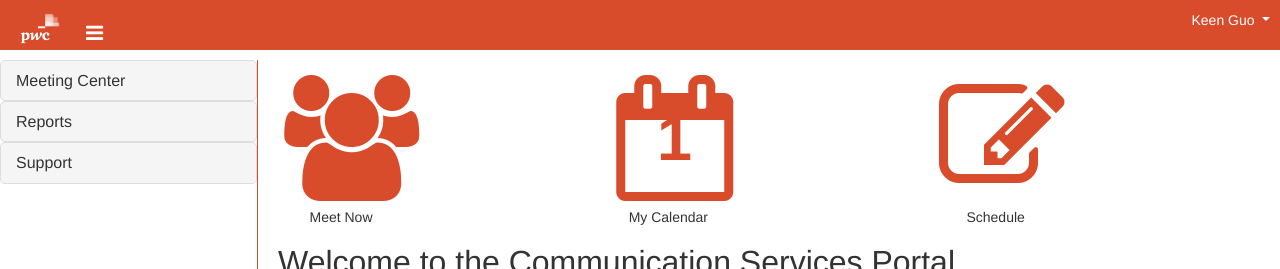
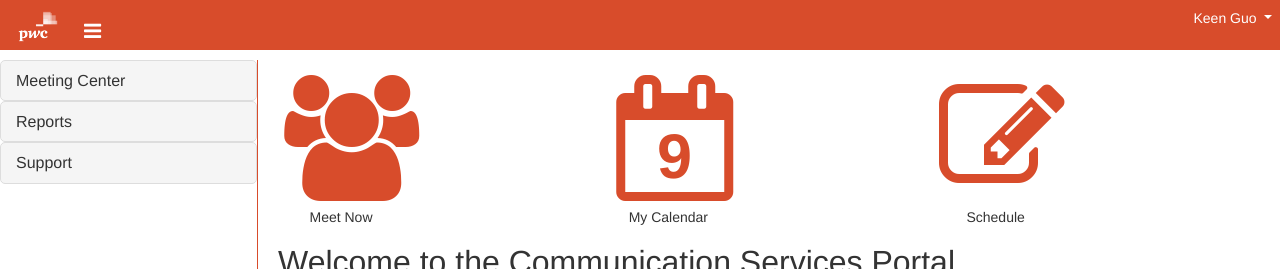
Before and after one commit to zwheui/Angular4Demo, an Angular app: page / in a window 1280 px wide. Shown: the top 269 px of the page. Built offline with nearby package versions, Linux system fonts and the light colour scheme.

Commit message:
'lalala'

```diff
--- a/src/app/app.component.css
+++ b/src/app/app.component.css
@@ -1,55 +1,34 @@
 .top-nav{
 	width:100%;
 	height: 50px;
-	padding:10px;
+	padding:8px;
 }
 .logo {
     max-height: 200px;
     max-width: 60px;
     margin-top: -12px;
 }
-/*.box {
-	display: flex;
-  	flex-direction: row;
-  	flex-wrap: nowrap;
-  	justify-content:space-between;
-}*/
-/*.left-nav{
-	width:0px;
-	border-right: 0px solid;
-    border-color: #D84C2B;
-    padding:0;
-    transition: all .5s ease;
+
+#dropdown{
+	display: none;
 }
-.left-nav a{
-	font-size: 14px;
+#ellipsis{
+	display: block;
+	border-color: #ddd;
+	width:35px;
+	height: 35px;
 }
-.left-nav h3 a{
-	color: #333;
-	font-size: 16px;
+#ellipsis:hover{
+	background-color: #ddd;
 }
-.left-nav h4{
-	font-size: 18px;
-}*/
-/*.last-icon {
-    color: #D84C2B;
-    font-size: 450%;
-    margin-left: 5%;
-    margin-right: 4%;
-    margin-bottom: 5%;
+#ellipsis i{
+	padding:10px 15px;
 }
-.innerHomeIcons {
-    width: 33%;
-    float: left;
+@media (min-width: 768px){
+	#dropdown{
+		display: block;
+	}
+	#ellipsis{
+		display: none;
+	}
 }
-.icon{
-	text-align:center;
-}*/
-
-/*@media (min-width: 768px){
-	.left-nav{
-		width:350px;
-		border-right: 1px solid;
-	    border-color: #D84C2B;
-	}
-}*/
--- a/src/app/app.component.html
+++ b/src/app/app.component.html
@@ -8,11 +8,22 @@
 				</a>
 			</div>
 
-			<a href="#" onclick="return false;" class="dropdown-toggle white-color" id="dropdown" data-toggle="dropdown" role="button" aria-expanded="false">
-				{{user}} <span class="caret"></span>
-			</a>
+      <div>
+        <a href="#" onclick="return false;" class="dropdown-toggle white-color" id="dropdown" data-toggle="dropdown" role="button" aria-expanded="false">
+          {{user}} <span class="caret"></span>
+        </a>
+        <a href="#" (click)="ellipsisClick()" onclick="return false;" class="border-round-card white-color" id="ellipsis">
+          <i class="fa fa-ellipsis-v" aria-hidden="true"></i>
+        </a>
+      </div>
 		</div>
 	</div>
+
+  <div *ngIf="showHeader2" class="top-nav red-background border-top-white header2">
+    <a href="#" onclick="return false;" class="dropdown-toggle white-color" data-toggle="dropdown" role="button" aria-expanded="false">
+      {{user}} <span class="caret"></span>
+    </a>
+  </div>
 
 
 	<div class="height-full box box-horizontal margin-top-5">
@@ -20,52 +31,6 @@
 		<app-leftnav [showLeftNav] = "showLeftNav"></app-leftnav>
 
 		<app-maincontent></app-maincontent>
-
-		<!-- <div class="width-full padding-20">
-			<div class="icons box box-horizontal box-space-between box-wrap">
-				<div class="icon">
-					<a ui-sref="MeetingPersonalMeeting" title="Meet Now" href="#">
-						<span class="fa-stack last-icon"><i class="fa fa-users fa-stack-2x"></i></span>
-					</a>
-					<p class="innerIconsText">Meet Now</p>
-				</div>
-				<div class="icon">
-					<a ui-sref="MeetingList" title="My Calendar" href="#">
-						<span class="fa-stack last-icon">
-							<i class="fa fa-calendar-o fa-stack-2x"></i> <strong class="fa-stack-1x calendar-text myCalendar ng-binding">1</strong>
-						</span>
-					</a>
-					<p class="innerIconsText">My Calendar</p>
-				</div>
-				<div class="icon">
-					<a ui-sref="MeetingCreateMeeting" title="Schedule" href="#">
-						<span class="fa-stack last-icon"><i class="fa fa-pencil-square-o fa-stack-2x"></i></span>
-					</a>
-					<p class="innerIconsText">Schedule</p>
-				</div>
-				<div></div>
-			</div>
-
-			<div ng-bind-html="homeContent" class="ng-binding">
-				<h2>Welcome to the Communication Services Portal</h2>
-				<p>Warning: Sharing personal, firm, or client confidential information can put the firm at risk. All WebEx usage must conform to local laws concerning client confidentiality, data protection and privacy as well as data protection, privacy and risk policies. As a meeting host you are responsible for ensuring compliance and making meeting participants aware of their confidentiality responsibilities. The use of Computer Based Audio (VOIP) may not be acceptable in some territories. If you have any questions, or need further information or guidance regarding the information that you will be using during your event, please contact your local Risk Management office.</p>
-
-				<h2>Learn more about WebEx</h2>Join the
-				<a target="_blank" href="#">Communication Services Spark Group</a>
-				to ask questions, share best practices and get the latest information.
-			</div>
-
-			<footer class="margin-top-20">
-				<div>
-					<p class="ng-binding">Copyright © 2017</p>
-				</div>
-				<div ng-bind-html="footer" class="ng-binding"><br>
-					PricewaterhouseCoopers. All rights reserved. PricewaterhouseCoopers refers to the network of member firms<br>
-					of PricewaterhouseCoopers International Limited, each of which is a separate and independent legal entity.
-				</div>
-			</footer>
-		</div> -->
-
 
 	</div>
 
--- a/src/app/app.component.ts
+++ b/src/app/app.component.ts
@@ -10,7 +10,7 @@ export class AppComponent {
   title = "Keen's Angular site";
   user = "Keen Guo";
   showLeftNav = true;
-
+  showHeader2 = false;
 
   constructor(
     @Inject(DataService) private leftNave
@@ -29,4 +29,8 @@ export class AppComponent {
 
     console.log(this.showLeftNav);
   }
+
+  ellipsisClick(){
+    this.showHeader2 = !this.showHeader2;
+  }
 }
--- a/src/app/maincontent/maincontent.component.css
+++ b/src/app/maincontent/maincontent.component.css
@@ -12,3 +12,6 @@
 .icon{
 	text-align:center;
 }
+strong{
+	padding-top: 18px;
+}
--- a/src/app/maincontent/maincontent.component.html
+++ b/src/app/maincontent/maincontent.component.html
@@ -9,7 +9,8 @@
 		<div class="icon">
 			<a ui-sref="MeetingList" title="My Calendar" href="#">
 				<span class="fa-stack last-icon">
-					<i class="fa fa-calendar-o fa-stack-2x"></i> <strong class="fa-stack-1x calendar-text myCalendar ng-binding">1</strong>
+					<i class="fa fa-calendar-o fa-stack-2x"></i>
+					<strong class="fa-stack-1x calendar-text myCalendar ng-binding">{{today}}</strong>
 				</span>
 			</a>
 			<p class="innerIconsText">My Calendar</p>
--- a/src/app/maincontent/maincontent.component.ts
+++ b/src/app/maincontent/maincontent.component.ts
@@ -7,6 +7,7 @@ import { Component, OnInit } from '@angular/core';
 })
 export class MaincontentComponent implements OnInit {
 
+	today = (new Date()).getDate().toString();
   constructor() { }
 
   ngOnInit() {
--- a/src/styles.css
+++ b/src/styles.css
@@ -84,6 +84,9 @@ body {
  .border-bottom-line{
  	border-bottom: 1px solid #ddd;
  }
+ .border-top-white{
+    border-top: 1px solid #e7e7e7;
+ }
 .border-radius: {
 	border-radius: 10px;
     border: 1px solid #ddd;
```
